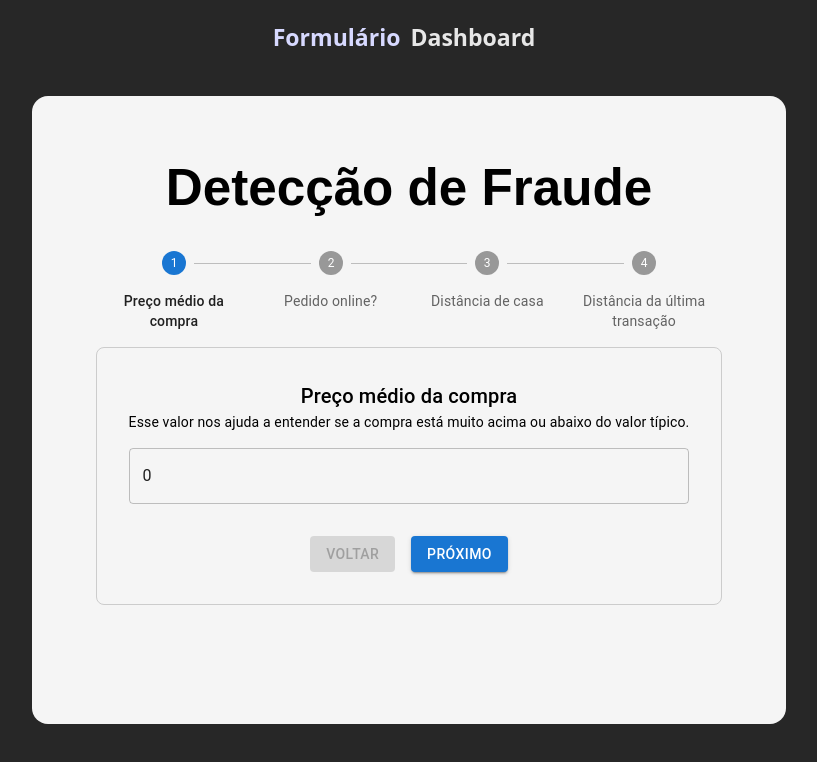
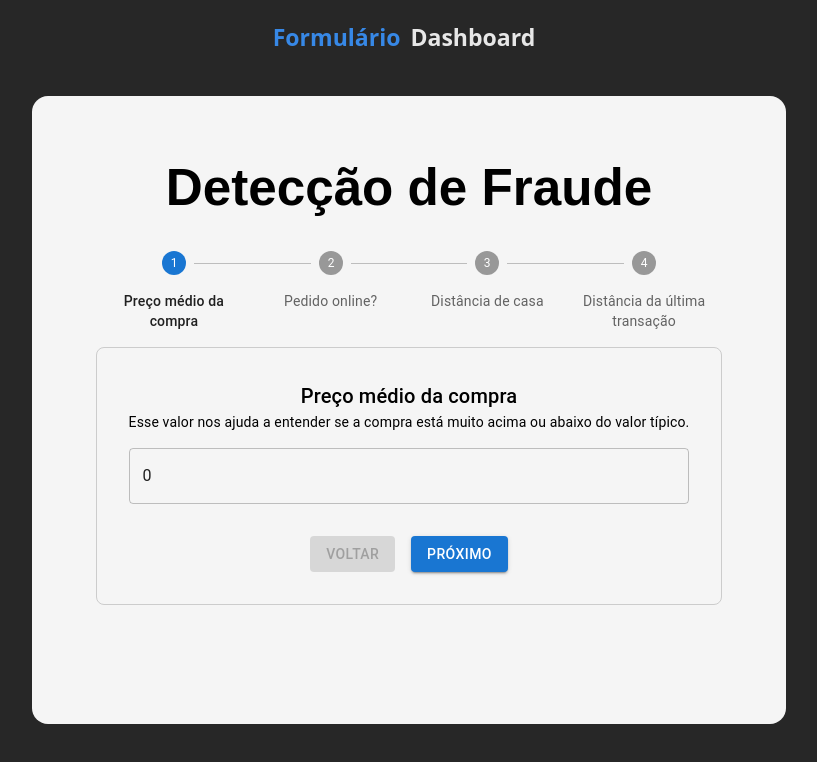
Before and after one commit to Wectornanime/decision-tree-card-transdata, a React (Vite) app in the folder client/: page / in a window 1280 px wide. In both pictures the pointer is over the link "Formulário". Shown: the top 762 px of the page, without its empty margins (231-1048 px from the left). Built offline with nearby package versions, Linux system fonts and the light colour scheme; no server answers.

Commit message:
update dashboard page

```diff
--- a/client/src/index.css
+++ b/client/src/index.css
@@ -20,7 +20,7 @@ a {
 }
 
 a:hover {
-  color: #d7d9ff;
+  color: #3788e6;
 
 }
 
--- a/client/src/pages/DashboardPage.tsx
+++ b/client/src/pages/DashboardPage.tsx
@@ -59,7 +59,7 @@ export default function DashboardPage() {
 
           <div className="features">
             <ul>
-              <li>Ratio: {stats.medias.ratio_to_median_purchase_price.toFixed(2)}</li>
+              <li>Valor médio das transições: {stats.medias.ratio_to_median_purchase_price.toFixed(2)}</li>
               <li>Distância de casa: {stats.medias.distance_from_home.toFixed(2)} km</li>
               <li>Distância da última transação: {stats.medias.distance_from_last_transaction.toFixed(2)} km</li>
             </ul>
```
